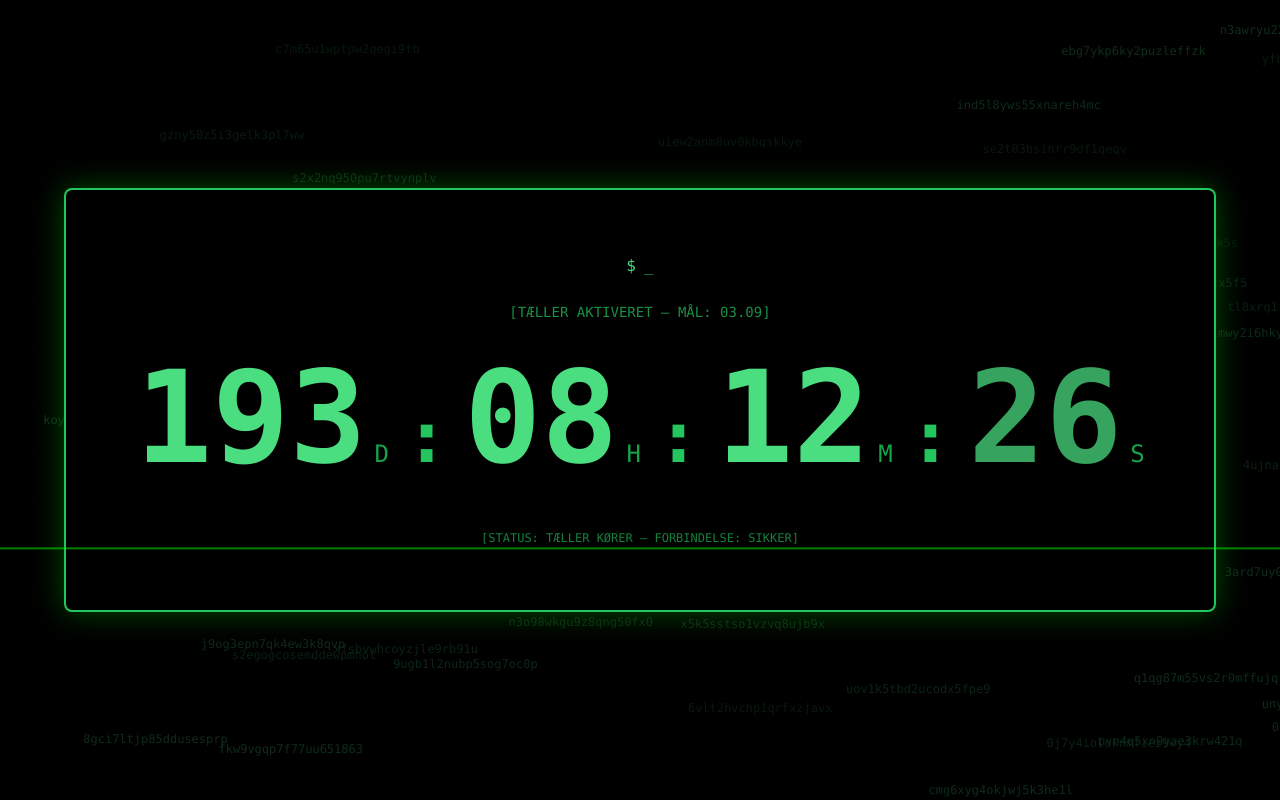
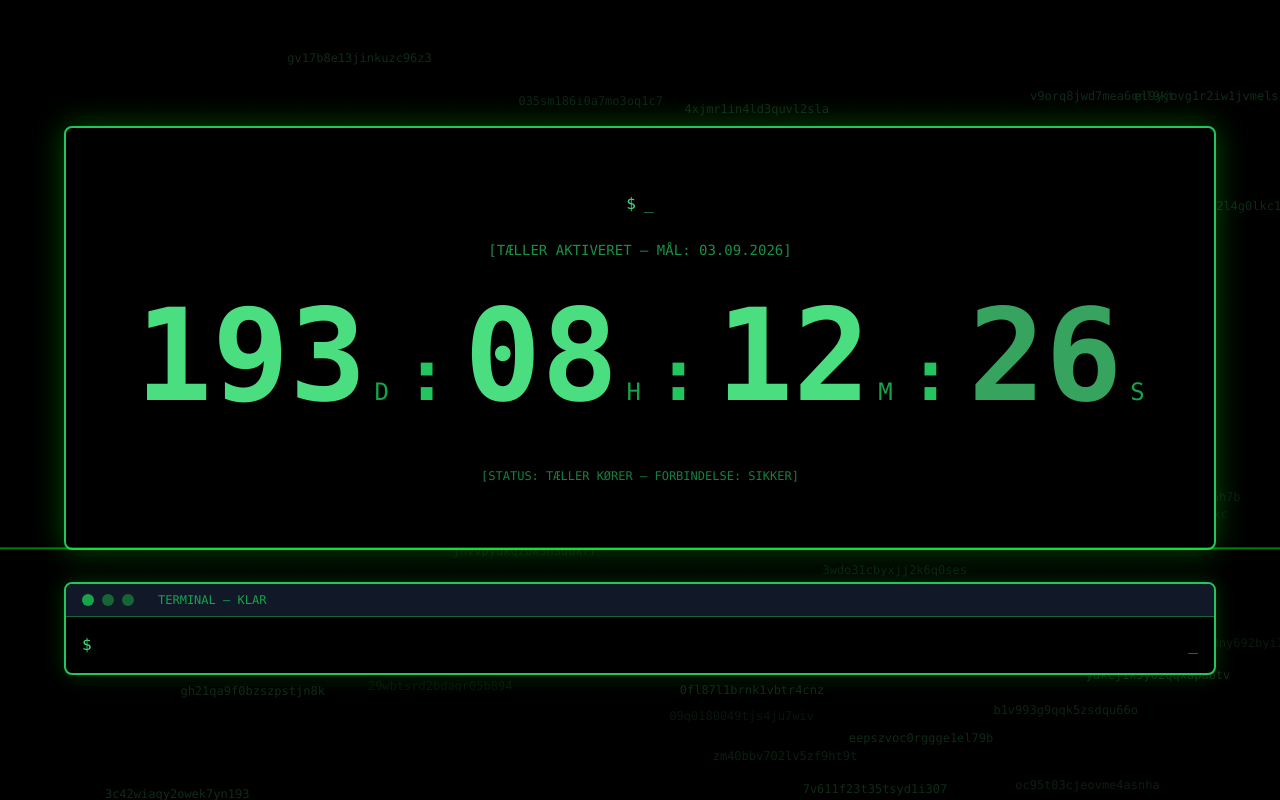
Before and after one commit to Basselisken/blaa-tur, a Next.js app: page / in a window 1280 px wide. Built offline with nearby package versions, Linux system fonts and the light colour scheme.

Commit message:
Add interactive terminal, fix countdown and hydration

```diff
--- a/app/page.tsx
+++ b/app/page.tsx
@@ -1,6 +1,6 @@
 "use client";
 
-import { useState, useEffect } from "react";
+import { useState, useEffect, useRef } from "react";
 
 // September 3rd - use next occurrence if we've passed it this year
 function getTargetDate() {
@@ -27,15 +27,37 @@ function getTimeLeft() {
   return { days, hours, minutes, seconds, isComplete: false };
 }
 
+const bgElements = Array.from({ length: 50 }, () => ({
+  left: Math.random() * 100,
+  top: Math.random() * 100,
+  delay: Math.random() * 2,
+  duration: 2 + Math.random() * 3,
+  text: Array.from({ length: 20 }, () => Math.random().toString(36).charAt(2)).join(""),
+}));
+
 export default function Home() {
   const [timeLeft, setTimeLeft] = useState(getTimeLeft());
   const [isMounted, setIsMounted] = useState(false);
+  const [terminalInput, setTerminalInput] = useState("");
+  const [terminalHistory, setTerminalHistory] = useState<string[]>([]);
+  const terminalEndRef = useRef<HTMLDivElement>(null);
 
   useEffect(() => {
     setIsMounted(true);
     const timer = setInterval(() => setTimeLeft(getTimeLeft()), 1000);
     return () => clearInterval(timer);
   }, []);
+
+  useEffect(() => {
+    terminalEndRef.current?.scrollIntoView({ behavior: "smooth" });
+  }, [terminalHistory]);
+
+  const handleTerminalKeyDown = (e: React.KeyboardEvent<HTMLInputElement>) => {
+    if (e.key === "Enter" && terminalInput.trim()) {
+      setTerminalHistory((prev) => [...prev, terminalInput]);
+      setTerminalInput("");
+    }
+  };
 
   return (
     <div className="min-h-screen bg-black text-green-400 font-mono relative overflow-hidden flex items-center justify-center">
@@ -44,30 +66,21 @@ export default function Home() {
 
       {/* Animated background - code lines */}
       {isMounted && (
-        <div className="absolute inset-0 opacity-20">
-          {Array.from({ length: 50 }).map((_, i) => {
-            const left = Math.random() * 100;
-            const top = Math.random() * 100;
-            const delay = Math.random() * 2;
-            const duration = 2 + Math.random() * 3;
-            const text = Array.from({ length: 20 })
-              .map(() => Math.random().toString(36).charAt(2))
-              .join("");
-            return (
+        <div className="absolute inset-0 opacity-20 pointer-events-none">
+          {bgElements.map((el, i) => (
             <div
               key={i}
               className="absolute text-xs text-green-400 animate-pulse"
               style={{
-                  left: `${left}%`,
-                  top: `${top}%`,
-                  animationDelay: `${delay}s`,
-                  animationDuration: `${duration}s`,
+                left: `${el.left}%`,
+                top: `${el.top}%`,
+                animationDelay: `${el.delay}s`,
+                animationDuration: `${el.duration}s`,
               }}
             >
-                {text}
+              {el.text}
             </div>
-            );
-          })}
+          ))}
         </div>
       )}
 
@@ -91,7 +104,7 @@ export default function Home() {
             <span className="animate-pulse">_</span>
           </div>
           <div className="text-green-500 text-sm mb-8 animate-pulse">
-            [TÆLLER AKTIVERET — MÅL: 03.09]
+            [TÆLLER AKTIVERET — MÅL: 03.09.2026]
           </div>
 
           {!isMounted ? (
@@ -156,6 +169,38 @@ export default function Home() {
             [STATUS: TÆLLER KØRER — FORBINDELSE: SIKKER]
           </div>
         </div>
+
+        {/* Terminal */}
+        <div className="mt-8 bg-black border-2 border-green-500 rounded-lg shadow-[0_0_20px_rgba(0,255,0,0.2)] max-w-6xl mx-auto overflow-hidden">
+          <div className="bg-gray-900 border-b border-green-800 px-4 py-2 flex items-center gap-2">
+            <div className="w-3 h-3 rounded-full bg-green-600"></div>
+            <div className="w-3 h-3 rounded-full bg-green-800"></div>
+            <div className="w-3 h-3 rounded-full bg-green-800"></div>
+            <span className="ml-4 text-green-600 text-xs">TERMINAL — KLAR</span>
+          </div>
+          <div className="p-4 max-h-60 overflow-y-auto text-left">
+            {terminalHistory.map((line, i) => (
+              <div key={i} className="flex gap-2 mb-1">
+                <span className="text-green-600 shrink-0">$</span>
+                <span className="text-green-400">{line}</span>
+              </div>
+            ))}
+            <div className="flex items-center gap-2">
+              <span className="text-green-400 shrink-0">$</span>
+              <input
+                type="text"
+                value={terminalInput}
+                onChange={(e) => setTerminalInput(e.target.value)}
+                onKeyDown={handleTerminalKeyDown}
+                className="flex-1 bg-transparent border-none text-green-400 font-mono focus:outline-none focus:ring-0"
+                spellCheck={false}
+                autoComplete="off"
+              />
+              <span className="text-green-400 animate-pulse">_</span>
+            </div>
+            <div ref={terminalEndRef} />
+          </div>
+        </div>
       </div>
     </div>
   );
```
Lines whose indentation alone changed are shown as unchanged.
